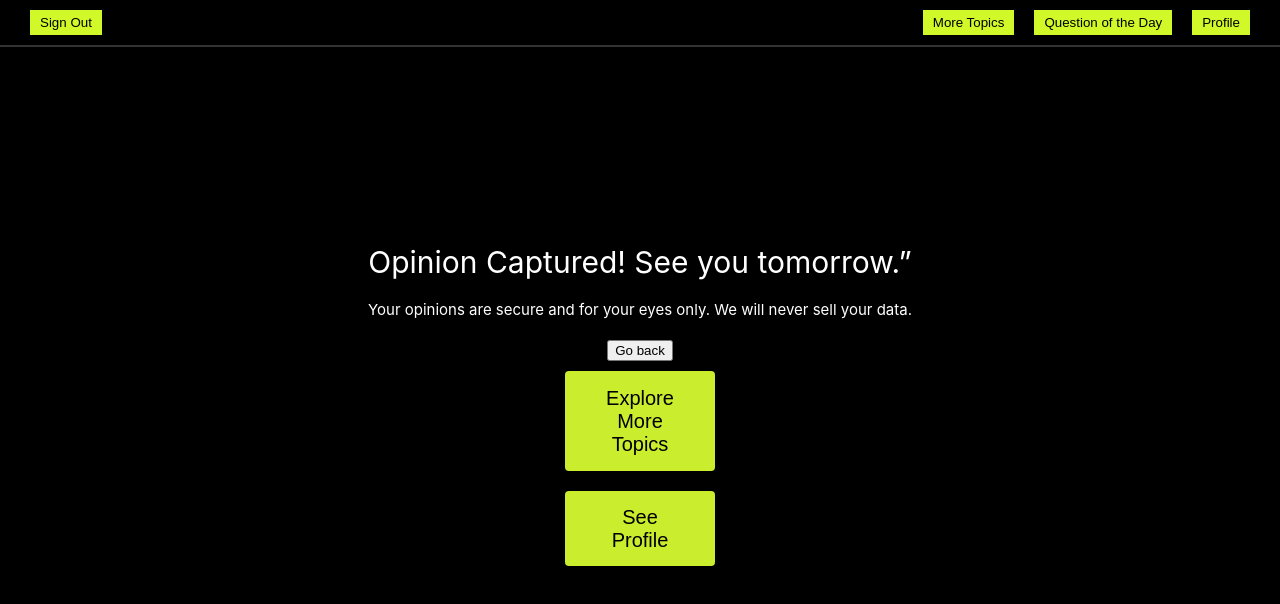
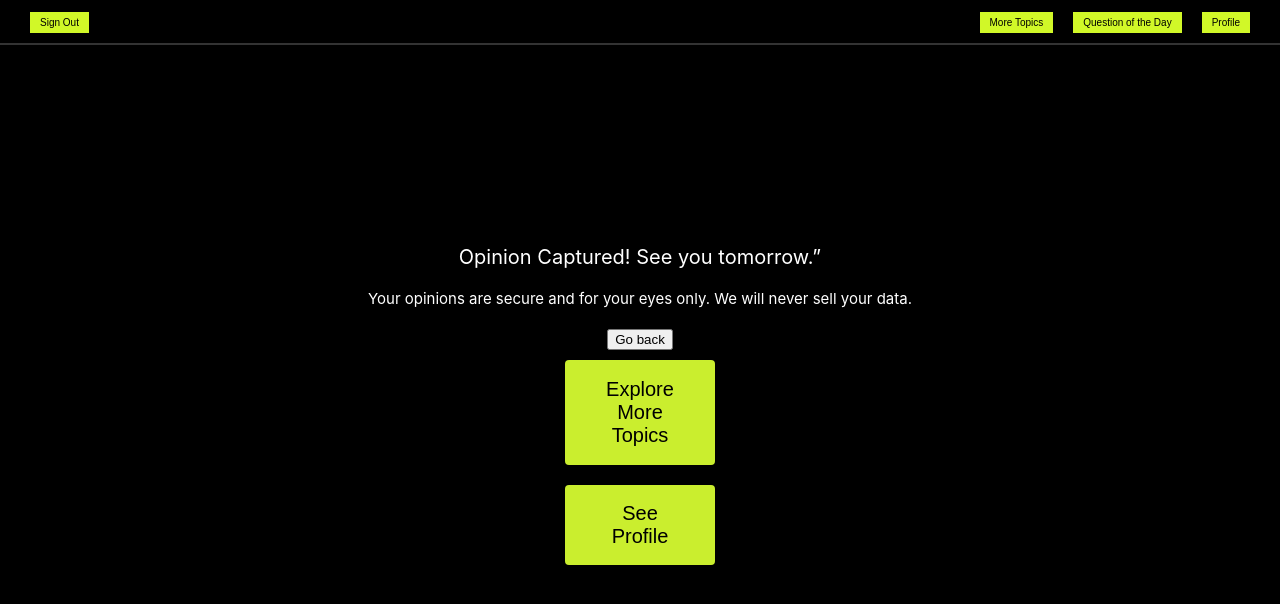
Before and after one commit to akshatchavann/ttapplication, a React (Create React App) app in the folder frontend/: page /TwoOptions/1 in a window 1280 px wide. Shown: the top 604 px of the page. Built offline with nearby package versions, Linux system fonts and the light colour scheme.

Commit message:
styling changes 1

```diff
--- a/frontend/src/pages/Profile.js
+++ b/frontend/src/pages/Profile.js
@@ -194,7 +194,6 @@ const Profile = () => {
       <div>
         <Header />
         <div className="profile" style={getProfileStyle()}>
-          <h2>Profile Information</h2>
           <div className="profile-details">
             <div>
               <h2>Opinion Comparison</h2>
--- a/frontend/src/styles/Header.css
+++ b/frontend/src/styles/Header.css
@@ -35,4 +35,5 @@
     background-color: #D1F828;
     color: rgb(0, 0, 0);
     cursor: pointer;
+    font-size: 10px;
 }
--- a/frontend/src/styles/TwoOptions.css
+++ b/frontend/src/styles/TwoOptions.css
@@ -3,7 +3,8 @@
     justify-content: center;
     margin-top: 20px;
     margin-bottom: 20px;
-    font-size: 30px;
+    font-size: 20px;
+    text-align: center;
 }
 .yoo {
     display: flex;
@@ -57,7 +58,7 @@
     font-size: 20px;
     cursor: pointer;
     width: 150px;
-    height: 100px;
+    height: 105px;
   }
 
   .home_signup_button:hover {
@@ -75,7 +76,7 @@
     font-size: 20px;
     cursor: pointer;
     width: 150px;
-    height: 75px;
+    height: 80px;
   }
 
   .home_signup_button1:hover {
```
